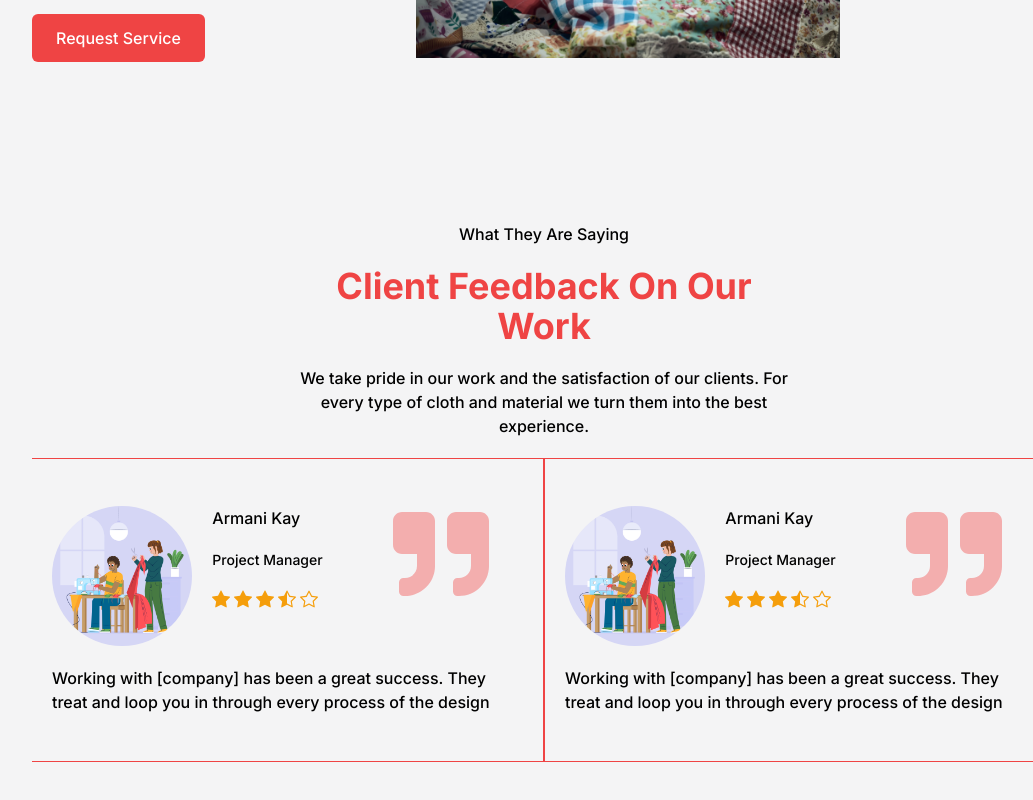
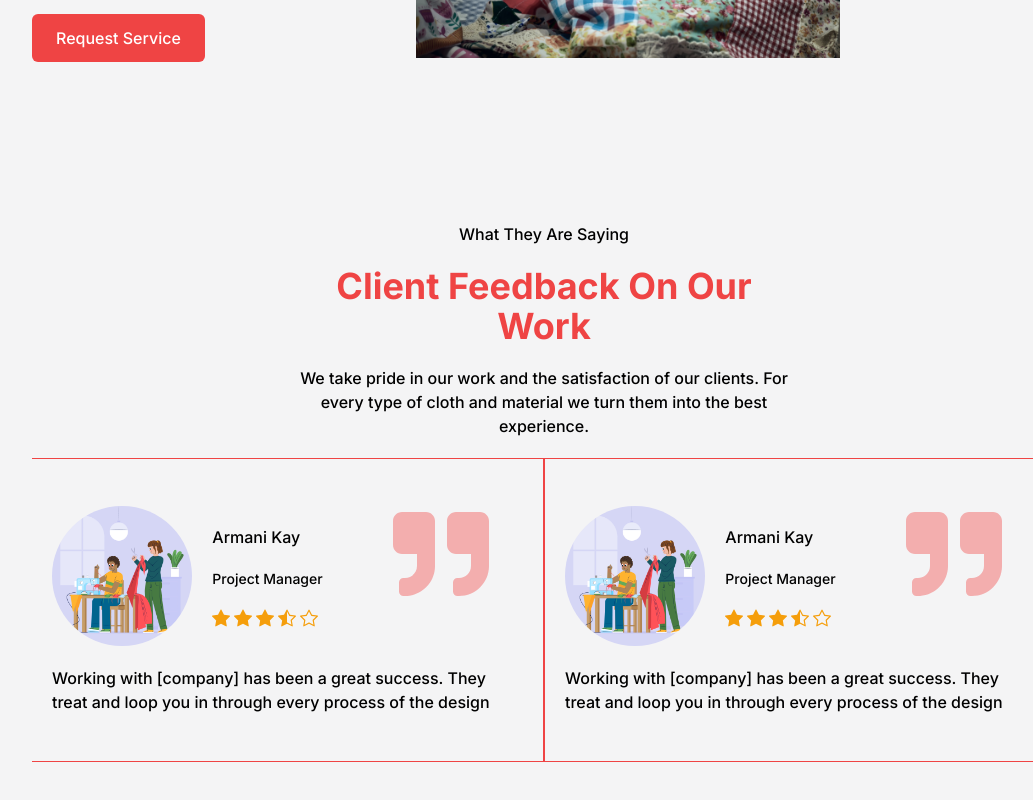
Before and after one commit to mmesomasaint/hulksmasher, a Next.js app: page / in a window 1280 px wide. Shown: the part 3058-3858 px from the top of the page, without its empty margins (96-1129 px from the left). Built offline with nearby package versions, Linux system fonts and the light colour scheme.

Commit message:
Fix: Center client details

```diff
--- a/app/components/review-card.tsx
+++ b/app/components/review-card.tsx
@@ -22,7 +22,7 @@
             alt="Review author's avatar"
             className='rounded-full'
           />
-          <div className='flex flex-col justify-start items-start gap-5'>
+          <div className='flex flex-col justify-center items-start gap-5'>
             <p className='text-sm sm:text-base font-medium text-black leading-none'>
               {name}
             </p>
```
